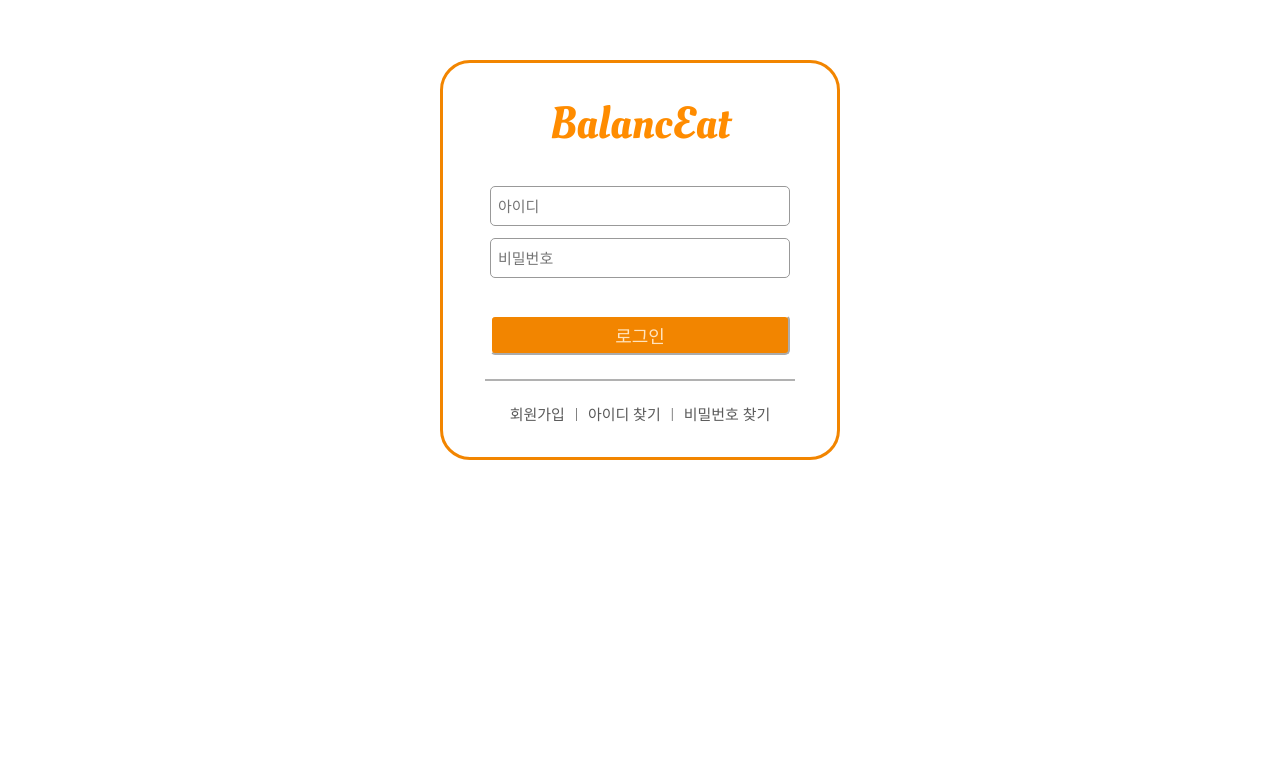
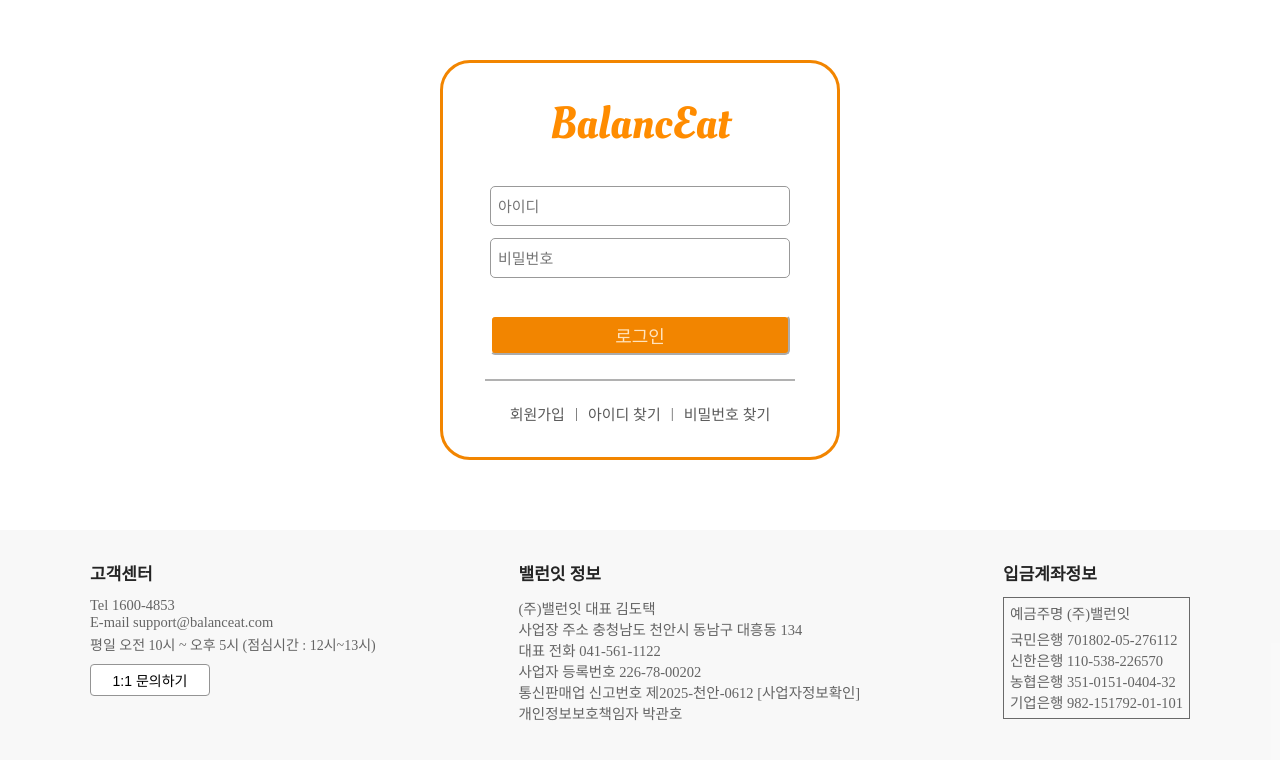
Before and after one commit to k-hyeongyu/stack-project, a React (Create React App) app: page /login in a window 1280 px wide. Shown: the part 120-880 px from the top of the page. Before the commit the page ends 800 px from the top, so only its background shows below. Built offline with nearby package versions, Linux system fonts and the light colour scheme; a web font is replaced by a local one; what chartjs-plugin-datalabels would draw is missing.

Commit message:
로그인 페이지 Footer 추가

```diff
--- a/src/login/FindId.js
+++ b/src/login/FindId.js
@@ -1,6 +1,7 @@
 import { useState } from 'react';
 import './Login.css';
 import { useNavigate } from 'react-router';
+import Footer from '../health-pages/Footer';
 
 function FindId() {
 
@@ -11,6 +12,7 @@ function FindId() {
     let navigate = useNavigate();
 
     return (
+        <>
             <div className='login-page-container'>
                 <div className='login-container'>
                     <h1 className='oleo-script-regular login-cursor' onClick={() => {
@@ -67,6 +69,8 @@ function FindId() {
                     )
                 }
             </div>
+            <Footer />
+        </>
     )
 }
 
--- a/src/login/FindPw.js
+++ b/src/login/FindPw.js
@@ -1,6 +1,7 @@
 import { useState } from 'react';
 import './Login.css';
 import { useNavigate } from 'react-router';
+import Footer from '../health-pages/Footer';
 
 function FindPw() {
 
@@ -10,6 +11,7 @@ function FindPw() {
     let navigate = useNavigate();
 
     return (
+        <>
             <div className='login-page-container'>
                 <div className='login-container'>
                     <h1 className='oleo-script-regular login-cursor' onClick={() => {
@@ -56,8 +58,9 @@ function FindPw() {
                         <span id='findPw-login' onClick={() => { navigate('/login') }}>로그인하기</span>
                     </div>
                 </div>
-
             </div>
+            <Footer />
+        </>
     )
 }
 
--- a/src/login/Login.js
+++ b/src/login/Login.js
@@ -1,6 +1,8 @@
 import './Login.css';
 import { useState } from 'react';
 import { useNavigate } from 'react-router';
+import Footer from '../health-pages/Footer';
+import '../health-pages/Footer.css';
 
 function Login() {
 
@@ -10,6 +12,7 @@ function Login() {
     let navigate = useNavigate();
 
     return (
+        <>
             <div className='login-page-container page-font'>
                 <div className='login-container'>
                     <h1 className='oleo-script-regular login-cursor' onClick={() => {
@@ -53,6 +56,8 @@ function Login() {
                     </form>
                 </div>
             </div>
+            <Footer />
+        </>
     )
 }
 
--- a/src/login/SignUp.js
+++ b/src/login/SignUp.js
@@ -1,6 +1,7 @@
 import { useNavigate } from 'react-router';
 import './Login.css';
 import { useState } from 'react';
+import Footer from '../health-pages/Footer';
 
 function SignUp() {
 
@@ -14,6 +15,7 @@ function SignUp() {
     let navigate = useNavigate();
 
     return (
+        <>
             <div className='login-page-container'>
                 <div className='signUp-container'>
                     <h1 className='oleo-script-regular login-cursor' onClick={() => {
@@ -73,6 +75,8 @@ function SignUp() {
                     </form>
                 </div>
             </div>
+            <Footer />
+        </>
     )
 }
 
```
Lines whose indentation alone changed are shown as unchanged.
